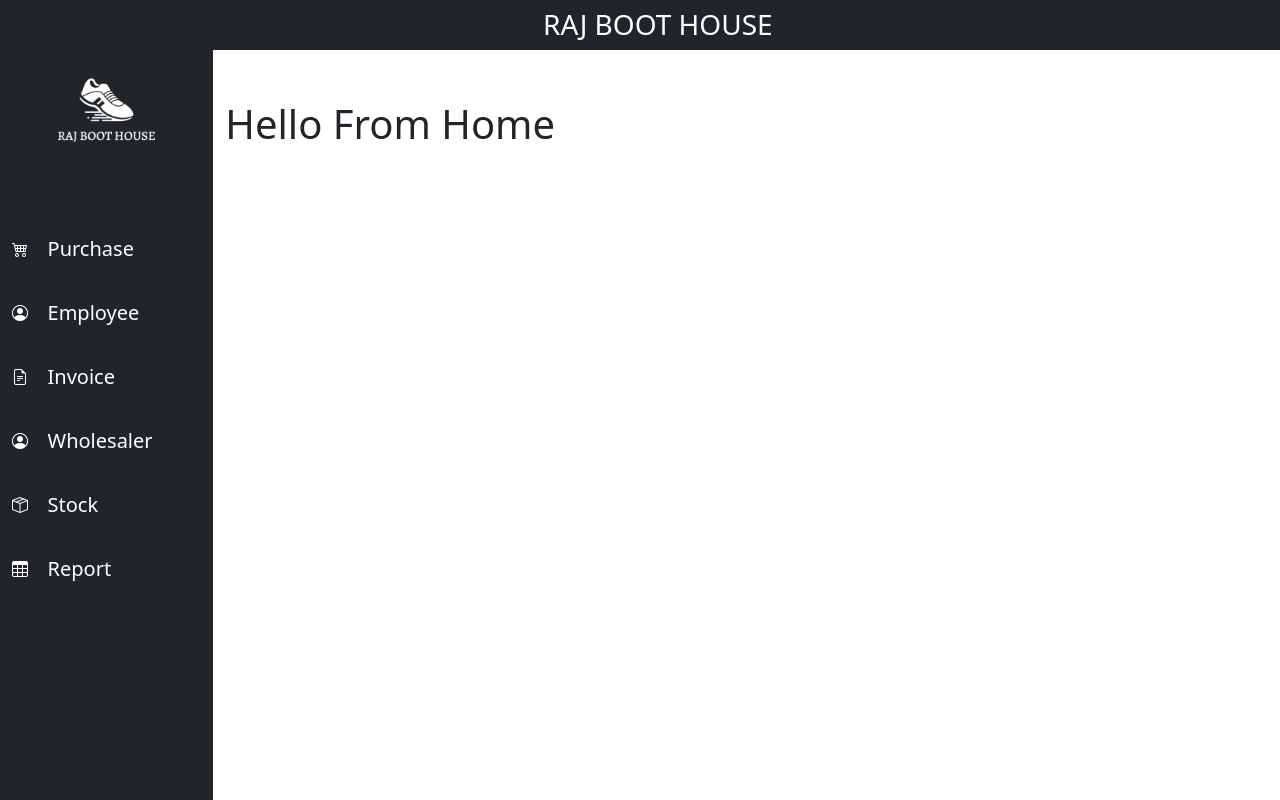
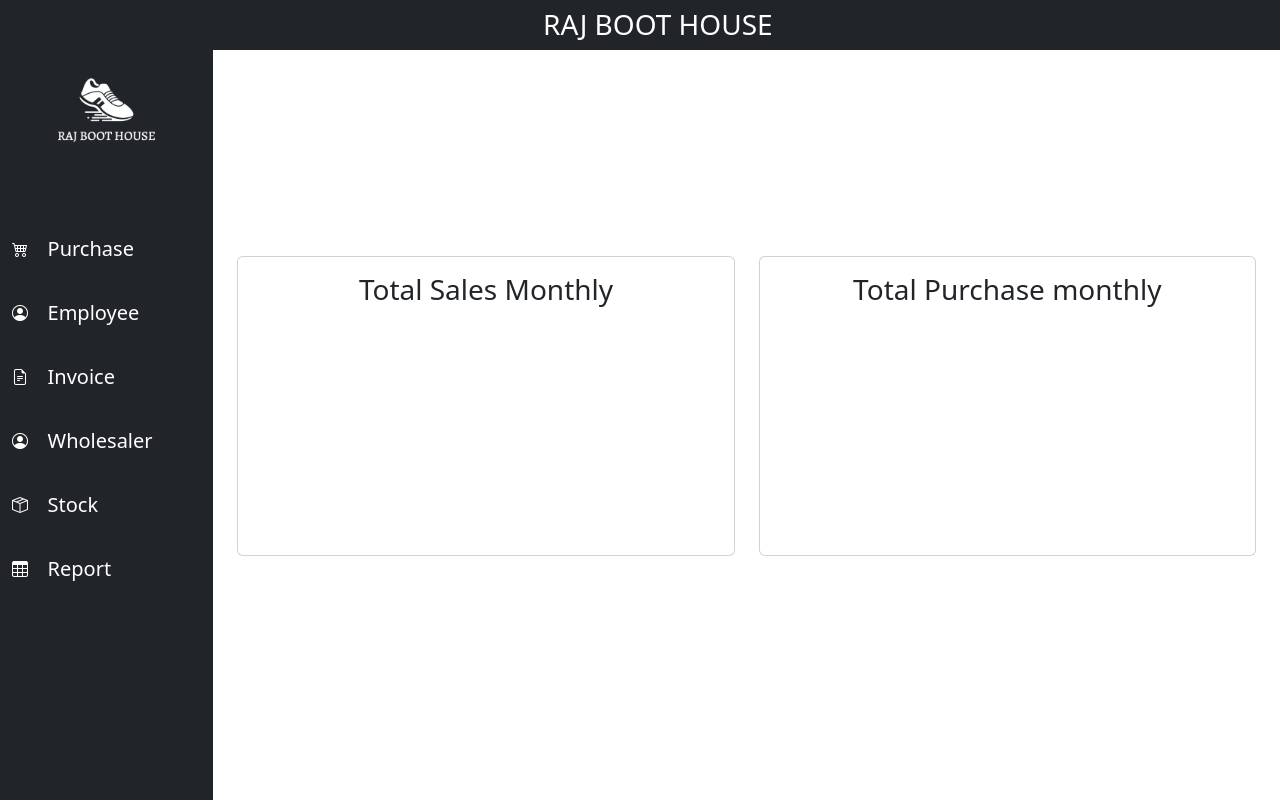
Before and after one commit to Mayan-007/erp-project, a React (Create React App) app in the folder frontend/app/: page / in a window 1280 px wide. Built offline with nearby package versions, Linux system fonts and the light colour scheme.

Commit message:
home done

```diff
--- a/frontend/app/src/components/Home.js
+++ b/frontend/app/src/components/Home.js
@@ -3,7 +3,26 @@ import React from 'react'
 const Home = () => {
     return (
         <div>
-            <h1>Hello From Home</h1>
+            <div className='container' style={{marginTop:'15%'}}>
+                <div className='row'>
+                    <div className='col-md-6'>
+                          <div className='card' style={{height:'300px'}}>
+                            <div className='card-body' >
+                            <h3><center>Total Sales Monthly</center></h3>
+                            </div>
+
+                          </div>
+                    </div>
+                    <div className='col-md-6'>
+                    <div className='card'style={{height:'300px'}}>
+                        <div className='card-body'>
+                        <h3><center>Total Purchase monthly</center></h3>
+                        </div>
+
+                    </div>
+                    </div>
+                </div>
+            </div>
         </div>
     )
 }
```
